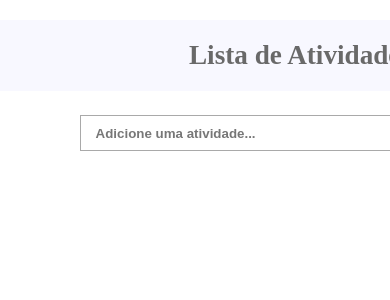
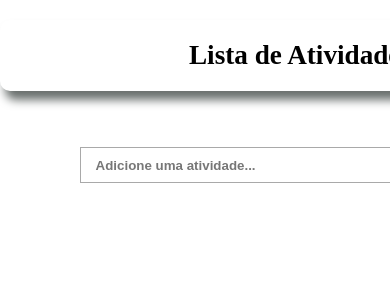
Before and after one commit to Ricardo-1991/my-todo-list, a React (Vite) app: page / in a window 390 px wide. Shown: the top 300 px of the page. Built offline with nearby package versions, Linux system fonts and the light colour scheme.

Commit message:
Responsividade

```diff
--- a/src/components/Header/StyleHeader.css
+++ b/src/components/Header/StyleHeader.css
@@ -4,11 +4,11 @@
   justify-content: center;
   align-items: center;
   padding: 20px;
-  background-color: ghostwhite;
+  box-shadow: 5px 9px 10px #6A706E ;
+  border-radius: 10px;
 }
 
 .toDoHeader h1 {
   font-family: 'Comic Neue', cursive;
   font-size: 1.7rem;
-  color: #696969;
 }
--- a/src/components/Main/StyleMain.css
+++ b/src/components/Main/StyleMain.css
@@ -2,7 +2,8 @@
   display: flex;
   justify-content: center;
   align-items: center;
-  margin-top: 1.5rem;
+  margin-top: 3.5rem;
+  width: 100%;
 }
 
 .toDoMain input {
```
Also changed, not shown: src/components/Container/StyleContainer.css (line endings or trailing spaces).
